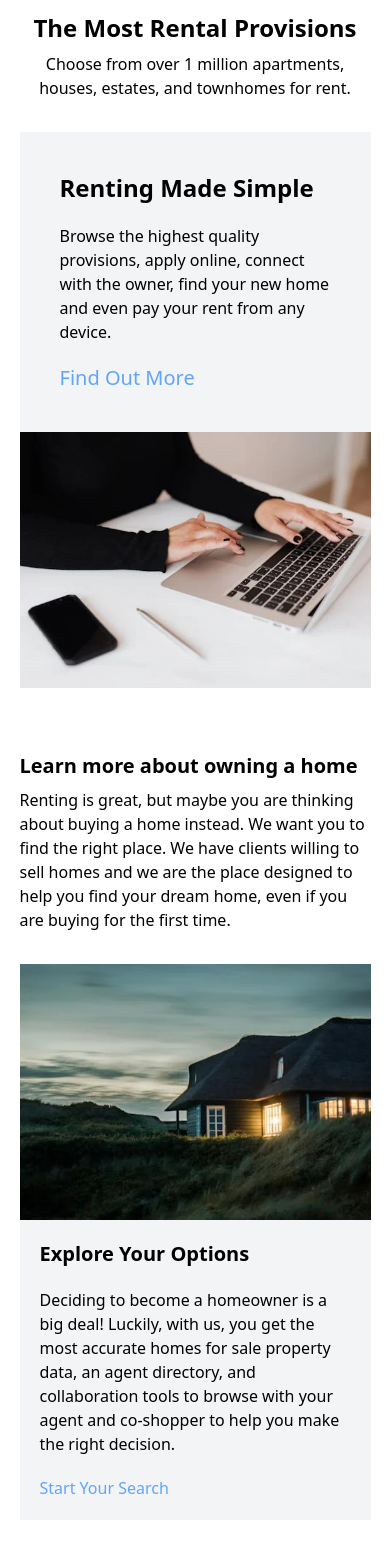
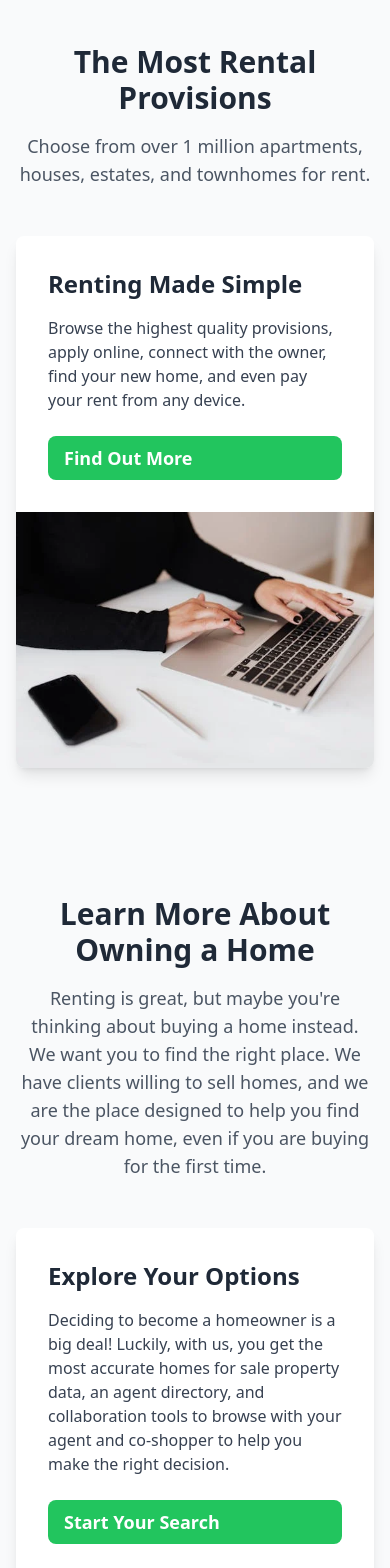
Before and after one commit to GabrielOchieng/renteasy, a React (Vite) app: page / in a window 390 px wide. Shown: the part 2080-3648 px from the top of the page. Built offline with nearby package versions, Linux system fonts and the light colour scheme; no server answers.

Commit message:
responsiveness of the homepage components

```diff
--- a/src/components/HouseCard.jsx
+++ b/src/components/HouseCard.jsx
@@ -62,7 +62,7 @@ const HouseCard = ({ house, onViewDetails }) => {
       </div>
       {/* <p className="text-gray-600 line-clamp-2"></p> */}
       <button
-        className="w-full bg-blue-500 hover:bg-blue-700 text-white font-bold py-2 rounded-md focus:outline-none focus:ring-2 focus:ring-offset-2 focus:ring-blue-400"
+        className="w-full bg-green-500 hover:bg-green-700 text-white font-bold py-2 rounded-md focus:outline-none focus:ring-2 focus:ring-offset-2 focus:ring-green-400"
         onClick={() => onViewDetails()} // Call onViewDetails prop function on click
       >
         View Details
--- a/src/components/Listing.jsx
+++ b/src/components/Listing.jsx
@@ -3,27 +3,35 @@ import browsing from "../assets/images/browsing.webp";
 
 const Listing = () => {
   return (
-    <div className="flex flex-col gap-8 py-8 w-[90%] mx-auto">
-      <div className="text-center">
-        <h1 className="font-bold text-2xl mb-2">The Most Rental Provisions</h1>
-        <p>
-          Choose from over 1 million apartments, houses, estates, and townhomes
-          for rent.
+    <section className="py-16 bg-gray-50">
+      <div className="container mx-auto px-4">
+        <div className="text-center mb-12">
+          <h1 className="text-3xl font-extrabold mb-4 text-gray-800">
+            The Most Rental Provisions
+          </h1>
+          <p className="text-lg text-gray-600">
+            Choose from over 1 million apartments, houses, estates, and
+            townhomes for rent.
           </p>
         </div>
-      <div className="flex flex-col sm:flex-row bg-gray-100 ">
-        <div className="flex flex-col items-start justify-center w-full sm:w-1/2 p-10 gap-5 ">
-          <h3 className="font-bold text-2xl">Renting Made Simple</h3>
-          <p>
+        <div className="flex flex-col sm:flex-row bg-white shadow-lg rounded-lg overflow-hidden">
+          <div className="flex flex-col justify-center p-8 sm:w-1/2">
+            <h3 className="text-2xl font-semibold mb-4 text-gray-800">
+              Renting Made Simple
+            </h3>
+            <p className="text-gray-700 mb-6">
               Browse the highest quality provisions, apply online, connect with
-            the owner, find your new home and even pay your rent from any
+              the owner, find your new home, and even pay your rent from any
               device.
             </p>
-          <Link to="/" className="text-blue-400 hover:underline text-xl">
+            <Link
+              to="/"
+              className="inline-block bg-green-500 text-white text-lg font-semibold py-2 px-4 rounded-lg hover:bg-green-600 transition duration-300"
+            >
               Find Out More
             </Link>
           </div>
-        <div className=" w-full sm:w-1/2 ">
+          <div className="sm:w-1/2">
             <img
               src={browsing}
               alt="Browsing"
@@ -32,6 +40,7 @@ const Listing = () => {
           </div>
         </div>
       </div>
+    </section>
   );
 };
 
--- a/src/components/Ownership.jsx
+++ b/src/components/Ownership.jsx
@@ -3,42 +3,47 @@ import home from "../assets/images/home.webp";
 
 const Ownership = () => {
   return (
-    <div className="flex flex-col gap-8 py-8 w-[90%] mx-auto">
-      <div className="sm:text-center">
-        <h1 className="font-bold text-xl sm:text-2xl mb-2">
-          Learn more about owning a home
+    <section className="py-16 bg-gray-50">
+      <div className="container mx-auto px-4">
+        <div className="text-center mb-12">
+          <h1 className="text-3xl font-extrabold text-gray-800 mb-4">
+            Learn More About Owning a Home
           </h1>
-        <p>
-          Renting is great, but maybe you are thinking about buying a home
-          instead. We want you to find the right place. We have clients willing
-          to sell homes and we are the place designed to help you find your
-          dream home, even if you are buying for the first time.
+          <p className="text-lg text-gray-600">
+            Renting is great, but maybe you're thinking about buying a home
+            instead. We want you to find the right place. We have clients
+            willing to sell homes, and we are the place designed to help you
+            find your dream home, even if you are buying for the first time.
           </p>
         </div>
-      <div className="flex flex-col-reverse sm:flex-row bg-gray-100 ">
-        <div className="flex flex-col items-start justify-center w-full sm:w-1/2 p-5  sm:p-10 gap-5 ">
-          <h3 className="font-bold text-xl sm:text-2xl">
+        <div className="flex flex-col sm:flex-row bg-white shadow-lg rounded-lg overflow-hidden">
+          <div className="flex flex-col justify-center p-8 sm:w-1/2">
+            <h3 className="text-2xl font-semibold text-gray-800 mb-4">
               Explore Your Options
             </h3>
-          <p>
-            Deciding to become a homeowner is a big deal! Luckily, with us, you
-            get the most accurate homes for sale property data, an agent
+            <p className="text-gray-700 mb-6">
+              Deciding to become a homeowner is a big deal! Luckily, with us,
+              you get the most accurate homes for sale property data, an agent
               directory, and collaboration tools to browse with your agent and
               co-shopper to help you make the right decision.
             </p>
-          <Link to="/" className="text-blue-400 hover:underline sm:text-xl">
+            <Link
+              to="/"
+              className="inline-block bg-green-500 text-white text-lg font-semibold py-2 px-4 rounded-lg hover:bg-green-600 transition duration-300"
+            >
               Start Your Search
             </Link>
           </div>
-        <div className=" w-full sm:w-1/2 ">
+          <div className="sm:w-1/2">
             <img
               src={home}
               alt="Home"
-            className="w-full h-64 sm:h-full object-cover"
+              className="w-full h-64 sm:h-auto object-cover"
             />
           </div>
         </div>
       </div>
+    </section>
   );
 };
 
--- a/src/components/Streets.jsx
+++ b/src/components/Streets.jsx
@@ -87,22 +87,24 @@ const Streets = () => {
   const handleViewMore = () => {
     setShowMore(!showMore);
   };
+
   return (
-    <div className="flex flex-col items-center py-10">
-      <div>
-        <h1 className="font-bold text-4xl underline">GET HOUSES BY:</h1>
-      </div>
+    <div className="flex flex-col items-center py-12 bg-gray-100">
+      <h1 className="text-4xl font-bold mb-6 text-center">GET HOUSES BY:</h1>
 
-      <div className="flex flex-wrap gap-4 md:gap-0 w-[100%] mx-auto justify-center   p-10">
+      <div className="flex flex-wrap gap-6 md:gap-8 w-full max-w-6xl mx-auto p-4">
         {listToShow.map((list, index) => (
-          <div key={index} className="text-xs w-[45%] md:w-[23%]">
-            {<h2 className="font-bold mb-2">{titles[index]}</h2>}
-            <ul className="flex flex-col justify-center">
+          <div key={index} className="w-full sm:w-1/2 md:w-1/4 lg:w-[22%]">
+            <h2 className="text-xl font-semibold mb-4 text-gray-800">
+              {titles[index]}
+            </h2>
+            <ul className="list-disc pl-5 space-y-2">
               {list.map((item) => (
                 <li key={item}>
-                  {" "}
-                  {/* Use item itself as key */}
-                  <Link to={`/filter/${item}`} className="hover:underline">
+                  <Link
+                    to={`/filter/${item}`}
+                    className="text-green-600 hover:underline"
+                  >
                     {item}
                   </Link>
                 </li>
@@ -111,19 +113,20 @@ const Streets = () => {
           </div>
         ))}
       </div>
-      <div>
+
+      <div className="mt-6">
         <button
-          type="submit"
-          className={` p-3 w-32 rounded-md focus:outline-none focus:ring-2 focus:ring-offset-2 focus:ring-blue-400 ${
-            showMore ? "hidden" : ""
+          type="button"
+          className={`bg-green-500 text-white p-2 w-32 rounded-md focus:outline-none focus:ring-2 focus:ring-offset-2 focus:ring-green-400 transition-transform transform ${
+            showMore ? "hidden" : "block"
           }`}
           onClick={handleViewMore}
         >
           Show more...
         </button>
         <button
-          type="submit"
-          className={` p-3 w-32 rounded-md focus:outline-none focus:ring-2 focus:ring-offset-2 focus:ring-blue-400 ${
+          type="button"
+          className={`bg-green-500 text-white p-2 w-32 rounded-md focus:outline-none focus:ring-2 focus:ring-offset-2 focus:ring-green-400 transition-transform transform ${
             showMore ? "block" : "hidden"
           }`}
           onClick={handleViewMore}
--- a/src/pages/HomePage.jsx
+++ b/src/pages/HomePage.jsx
@@ -8,7 +8,7 @@ import Streets from "../components/Streets";
 
 const HomePage = () => {
   return (
-    <div>
+    <div className="bg-gray-50">
       <Header />
       <Explore />
       <Listing />
--- a/src/pages/HouseListPage.jsx
+++ b/src/pages/HouseListPage.jsx
@@ -227,7 +227,7 @@ const HouseList = () => {
           </div>
           <button
             type="submit"
-            className="inline-flex mb-5 items-center px-4 py-2 bg-indigo-500 hover:bg-indigo-700 text-white font-bold rounded-md focus:outline-none focus:ring-2 focus:ring-offset-2 focus:ring-indigo-500"
+            className="inline-flex mb-5 items-center px-4 py-2 bg-green-500 hover:bg-green-700 text-white font-bold rounded-md focus:outline-none focus:ring-2 focus:ring-offset-2 focus:ring-indigo-500"
           >
             Filter Properties
           </button>
```
Also changed, not shown: src/components/Manage.jsx (+37 -23 lines), src/components/Renting.jsx (+70 -39 lines). Lines whose indentation alone changed are shown as unchanged.
